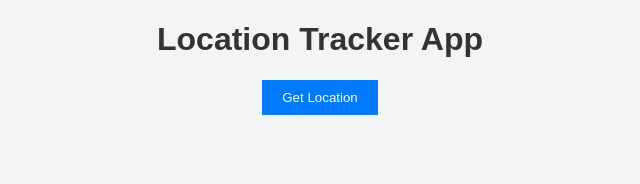
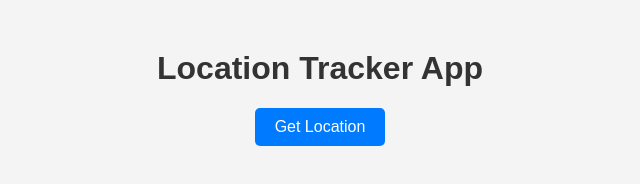
Before and after one commit to Fatma-Dev2025/Location-Tracker-App, a plain HTML site: page index.html in a window 1280 px wide. Shown: the whole page, without its empty margins (320-960 px from the left). Drawn offline with Linux system fonts and the light colour scheme.

Commit message:
Update style.css

```diff
--- a/style.css
+++ b/style.css
@@ -1,9 +1,8 @@
 body {
     font-family: Arial, sans-serif;
+    text-align: center;
+    margin: 50px;
     background-color: #f4f4f4;
-    margin: 0;
-    padding: 0;
-    text-align: center;
 }
 
 h1 {
@@ -11,13 +10,20 @@ h1 {
 }
 
 button {
-    background-color: #007bff;
+    padding: 10px 20px;
+    font-size: 16px;
+    cursor: pointer;
+    background-color: #007BFF;
     color: white;
     border: none;
-    padding: 10px 20px;
-    cursor: pointer;
+    border-radius: 5px;
 }
 
 button:hover {
     background-color: #0056b3;
 }
+
+p {
+    font-size: 18px;
+    color: #555;
+}
```
